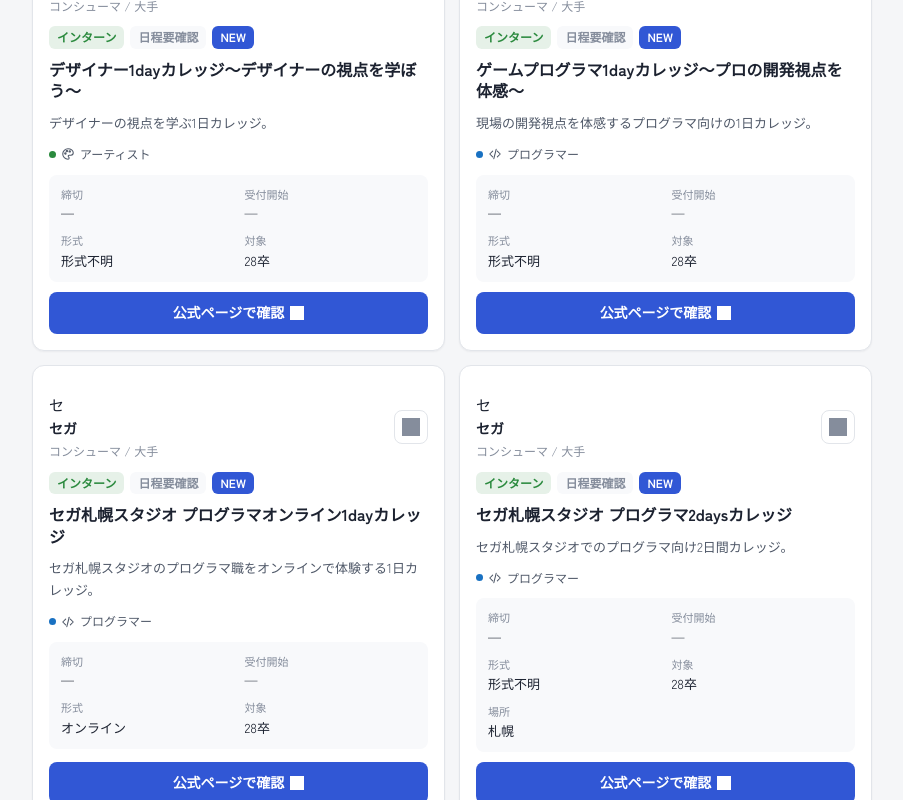
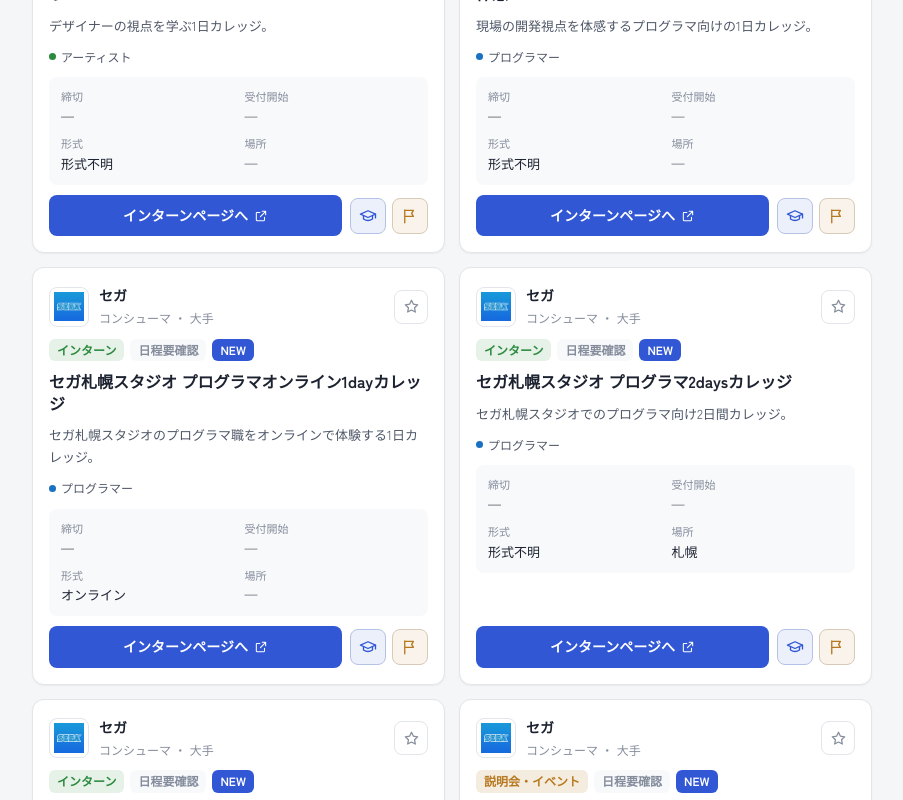
Before and after one commit to wine-5/game-career-hub, a React (Vite) app: page / in a window 1280 px wide. Shown: the part 960-1760 px from the top of the page, without its empty margins (28-931 px from the left). Built offline with nearby package versions, Linux system fonts and the light colour scheme; no server answers.

Commit message:
feat: 募集カードにロゴと種類別の採用ページボタンを付ける

```diff
--- a/src/components/OpeningCard.tsx
+++ b/src/components/OpeningCard.tsx
@@ -3,7 +3,16 @@ import type { CompanyResult, Opening } from "../types.ts";
 import { FORMAT_LABEL, ROLE_LABEL, TYPE_LABEL } from "../types.ts";
 import { daysUntil, formatDate, ROLE_COLOR, statusOf, STATUS_LABEL, todayJst } from "../lib/util.ts";
 import { useAuth } from "../lib/auth.tsx";
-import { KIcon, RoleIcon } from "./Icons.tsx";
+import { Icon } from "./Icon.tsx";
+import { CompanyLogo } from "./CompanyLogo.tsx";
+import { CompanyLinks } from "./CompanyLinks.tsx";
+
+/** 募集の種類に合わせた飛び先（新卒なら新卒採用ページ、インターンならインターンページ） */
+function primaryLink(o: Opening, c: CompanyResult) {
+  if (o.type === "newgrad") return { url: c.links?.newgrad ?? o.sourceUrl, label: "新卒採用ページへ", hide: "newgrad" as const };
+  if (o.type === "internship") return { url: c.links?.internship ?? o.sourceUrl, label: "インターンページへ", hide: "internship" as const };
+  return { url: o.sourceUrl, label: "詳細ページへ", hide: undefined };
+}
 
 export function OpeningCard({ o, company }: { o: Opening; company: CompanyResult }) {
   const auth = useAuth();
@@ -11,26 +20,24 @@ export function OpeningCard({ o, company }: { o: Opening; company: CompanyResult
   const status = statusOf(o);
   const left = daysUntil(o.deadline);
   const isNew = (daysUntil(o.firstSeen) ?? -99) >= -7 && o.firstSeen <= todayJst();
-  const main = o.roles[0] ?? "other";
+  const link = primaryLink(o, company);
 
   return (
-    <article className={`card card--${status}`} style={{ "--role": ROLE_COLOR[main] } as CSSProperties}>
-      <div className="card__glow" aria-hidden />
+    <article className={`card card--${status}`}>
       <header className="card__head">
+        <CompanyLogo company={company} size={40} />
         <div className="card__company">
-          <span className="card__avatar">{company.name.slice(0, 1)}</span>
-          <div>
-            <p className="card__company-name">{company.name}</p>
-            <p className="card__tags">{company.tags.join(" / ")}</p>
-          </div>
+          <p className="card__company-name">{company.name}</p>
+          <p className="card__tags">{company.tags.join(" ・ ")}</p>
         </div>
         <button
           className={`fav ${fav ? "is-on" : ""}`}
           aria-pressed={fav}
           title={fav ? "お気に入りから外す" : auth.session ? "お気に入りに追加" : "ログインするとお気に入りに追加できます"}
+          aria-label="お気に入り"
           onClick={() => auth.toggleFavorite(o.id, { title: o.title, company: company.name })}
         >
-          <KIcon name="star" size={18} />
+          <Icon name="star" size={17} />
         </button>
       </header>
 
@@ -43,10 +50,9 @@ export function OpeningCard({ o, company }: { o: Opening; company: CompanyResult
       <h3 className="card__title">{o.title}</h3>
       {o.summary && <p className="card__summary">{o.summary}</p>}
 
-      <ul className="card__roles">
+      <ul className="card__roles" aria-label="職種">
         {o.roles.map((r) => (
           <li key={r} className="role-pill" style={{ "--role": ROLE_COLOR[r] } as CSSProperties}>
-            <RoleIcon role={r} size={14} />
             {ROLE_LABEL[r]}
           </li>
         ))}
@@ -79,22 +85,17 @@ export function OpeningCard({ o, company }: { o: Opening; company: CompanyResult
           <dd>{FORMAT_LABEL[o.format]}</dd>
         </div>
         <div>
-          <dt>対象</dt>
-          <dd>{o.graduationYears.length ? o.graduationYears.map((y) => `${String(y).slice(2)}卒`).join("・") : "—"}</dd>
+          <dt>場所</dt>
+          <dd>{o.location || "—"}</dd>
         </div>
-        {o.location && (
-          <div className="wide">
-            <dt>場所</dt>
-            <dd>{o.location}</dd>
-          </div>
-        )}
       </dl>
 
       <footer className="card__foot">
-        <a className="btn btn--primary btn--block" href={o.sourceUrl} target="_blank" rel="noopener noreferrer">
-          公式ページで確認
-          <KIcon name="exitRight" size={14} />
+        <a className="btn btn--primary" href={link.url} target="_blank" rel="noopener noreferrer">
+          {link.label}
+          <Icon name="external" size={14} />
         </a>
+        <CompanyLinks links={company.links} hide={link.hide ? [link.hide] : []} />
       </footer>
     </article>
   );
```
